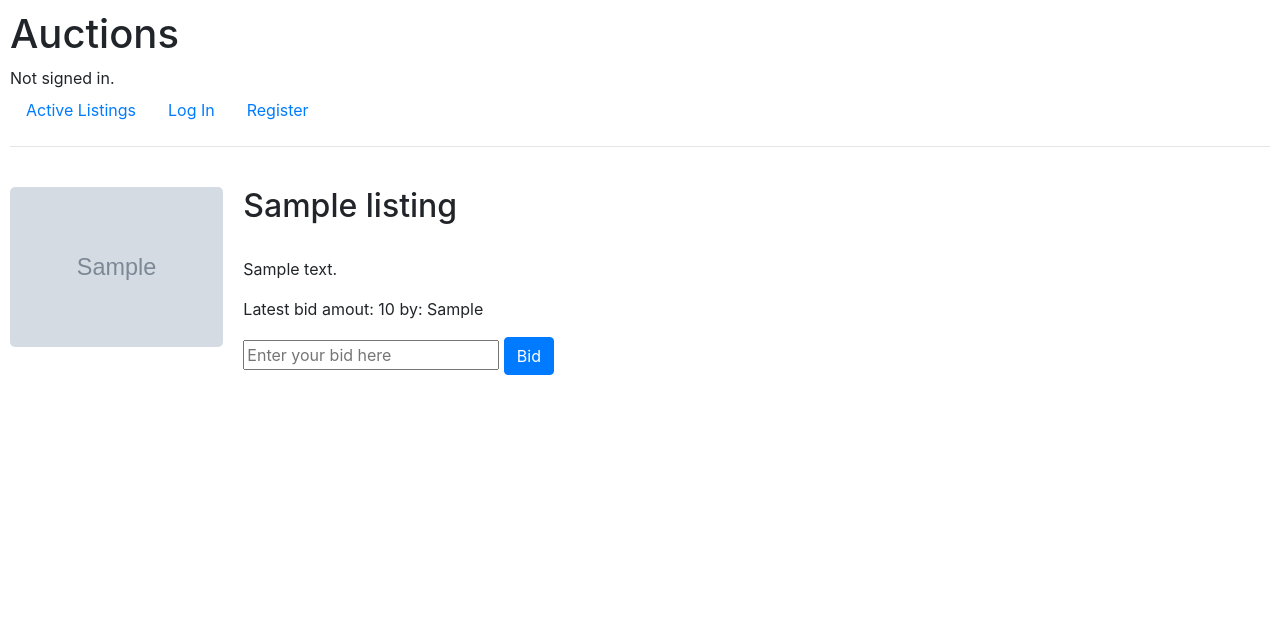
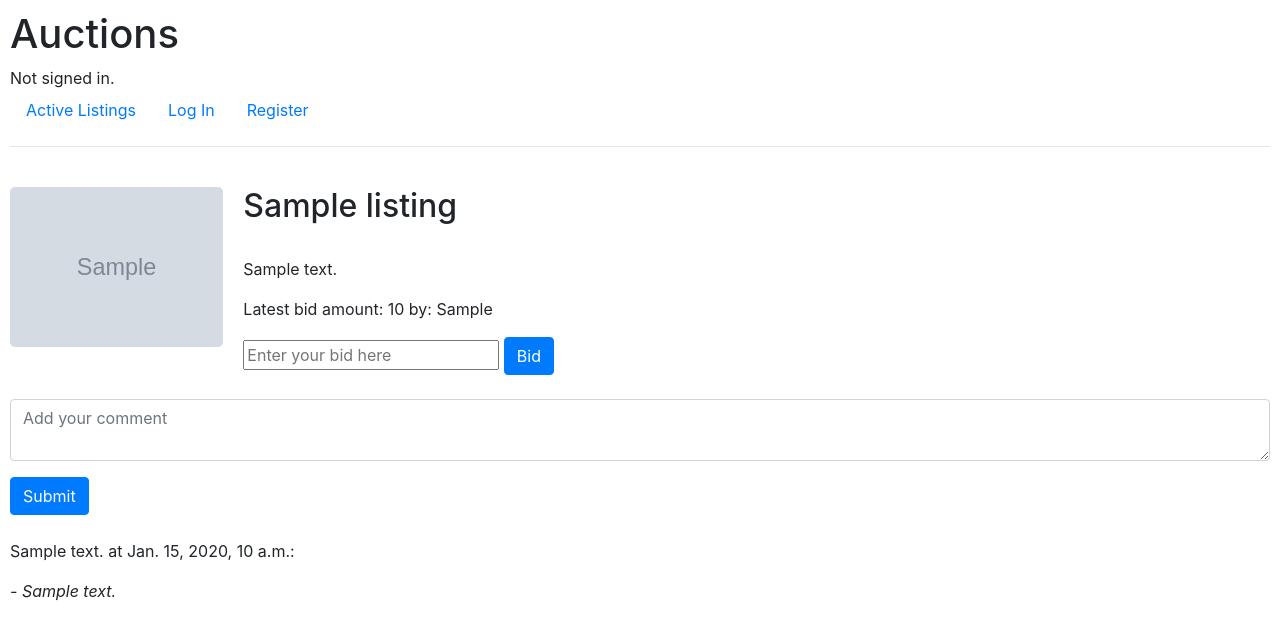
Before and after one commit to theamian/auctions, a Django app: page /listing/1 in a window 1280 px wide. Shown: the top 640 px of the page. Run offline with Django 3.2, Linux system fonts and the light colour scheme; tables that the repository leaves empty hold one stand-in row (values such as "Sample post"); grey boxes marked "Sample" are stand-in pictures; some libraries are stand-ins or nearby versions.

Commit message:
Add commenting functionality

```diff
--- a/auctions/templates/auctions/create.html
+++ b/auctions/templates/auctions/create.html
@@ -15,7 +15,7 @@
         <textarea class="form-control" name="description" placeholder="Describe the item or service you're auctioning off!" required></textarea>
     </div>
     <div class="form-group">
-        <input class="form-control" type="number" name="bid" placeholder="Enter starting bid" required>
+        <input class="form-control" type="number" name="bid" placeholder="Enter starting bid" min="0" step="1" required>
     </div>
     <div class="form-group">
         <input class="form-control" type="url" name="image_url" placeholder="Enter an image URL (optional)">
--- a/auctions/templates/auctions/listing.html
+++ b/auctions/templates/auctions/listing.html
@@ -31,7 +31,7 @@
     <h2>{{ listing.title}}</h2>
     <br>
     <p>{{ listing.description }}</p>
-    <p>Latest bid amout: {{ listing.bid_listing.get.amount }} by: {{ listing.bid_listing.get.bidder }}</p>
+    <p>Latest bid amount: {{ listing.bid_listing.get.amount }} by: {{ listing.bid_listing.get.bidder }}</p>
 
     {% if listing.active %}
         {% if listing.creator != user.username %}
@@ -47,6 +47,25 @@
                 <button class="btn btn-primary" name="close" value="close">Close the auction</button>
             </form>
         {% endif %}
-    {% endif%}
+
+        <br>
+        <form action="{% url 'listing' listing.id %}" method="POST">
+            {% csrf_token %}
+            <div class="form-group">
+                <textarea class="form-control" name="comment" placeholder="Add your comment" required></textarea>
+            </div>
+            <input class="btn btn-primary" type="submit" value="Submit">
+        </form>
+    {% endif %}
+
+    {% for comment in comments %}
+        <br>
+        <div class="comment">
+            <p>{{ comment.commenter }} at {{ comment.stamp }}:</p>
+            <i>- {{ comment.text }}</i>
+        </div>
+    {% empty %}
+        No comments to show
+    {% endfor %}
 
 {% endblock %}
--- a/auctions/views.py
+++ b/auctions/views.py
@@ -115,6 +115,15 @@ def listing(request, id):
             listing.active = False
             listing.save()
 
+        if "comment" in request.POST:
+            temp = Comments(commenter=request.user.username, text=request.POST["comment"], listing=listing)
+            temp.save()
+
+    try:
+        comments = listing.listing.all()
+    except:
+        comments = None
+
     if listing.active == False:
         if listing.bid_listing.get().bidder == request.user.username:
             message = "Congratulations on winning the auction!"
@@ -125,5 +134,6 @@ def listing(request, id):
     return render(request, "auctions/listing.html", {
         "listing": listing,
         "watchlist": watchlist,
-        "message": message
+        "message": message,
+        "comments": comments
         })
```
